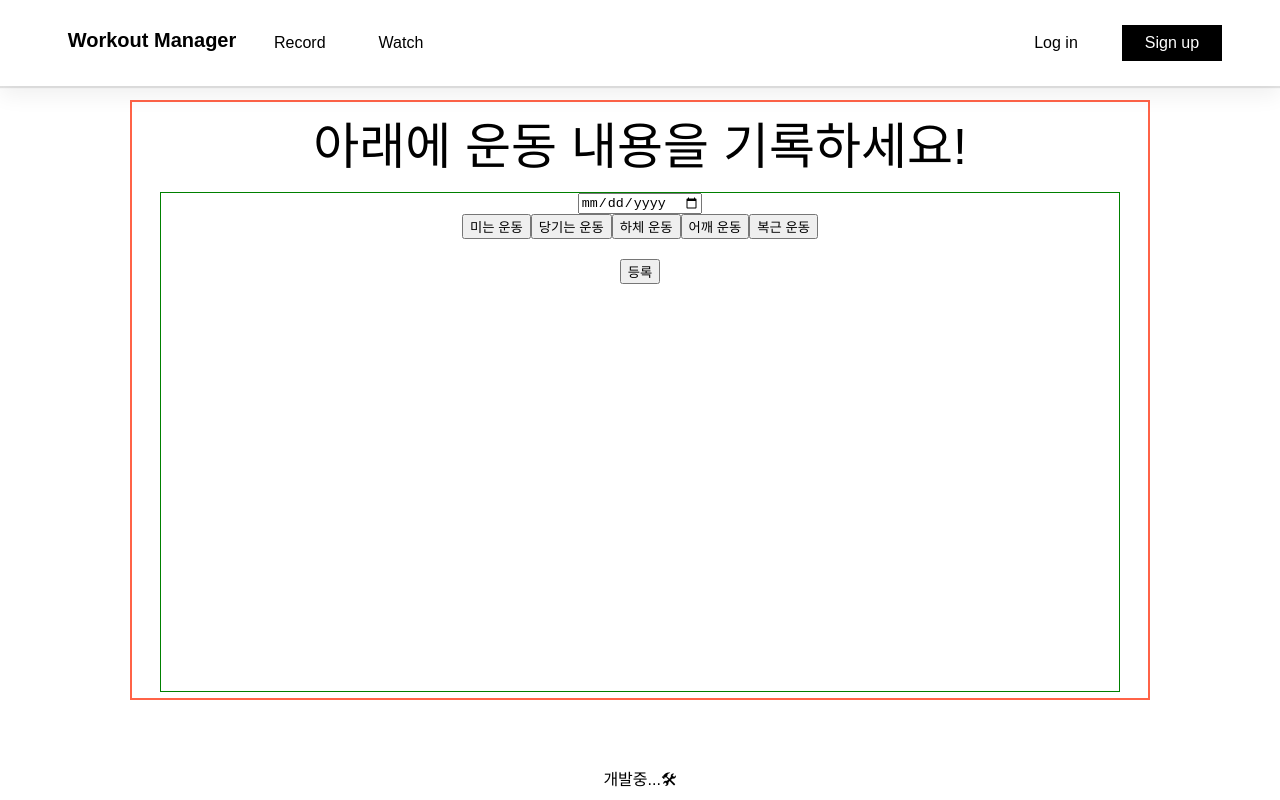
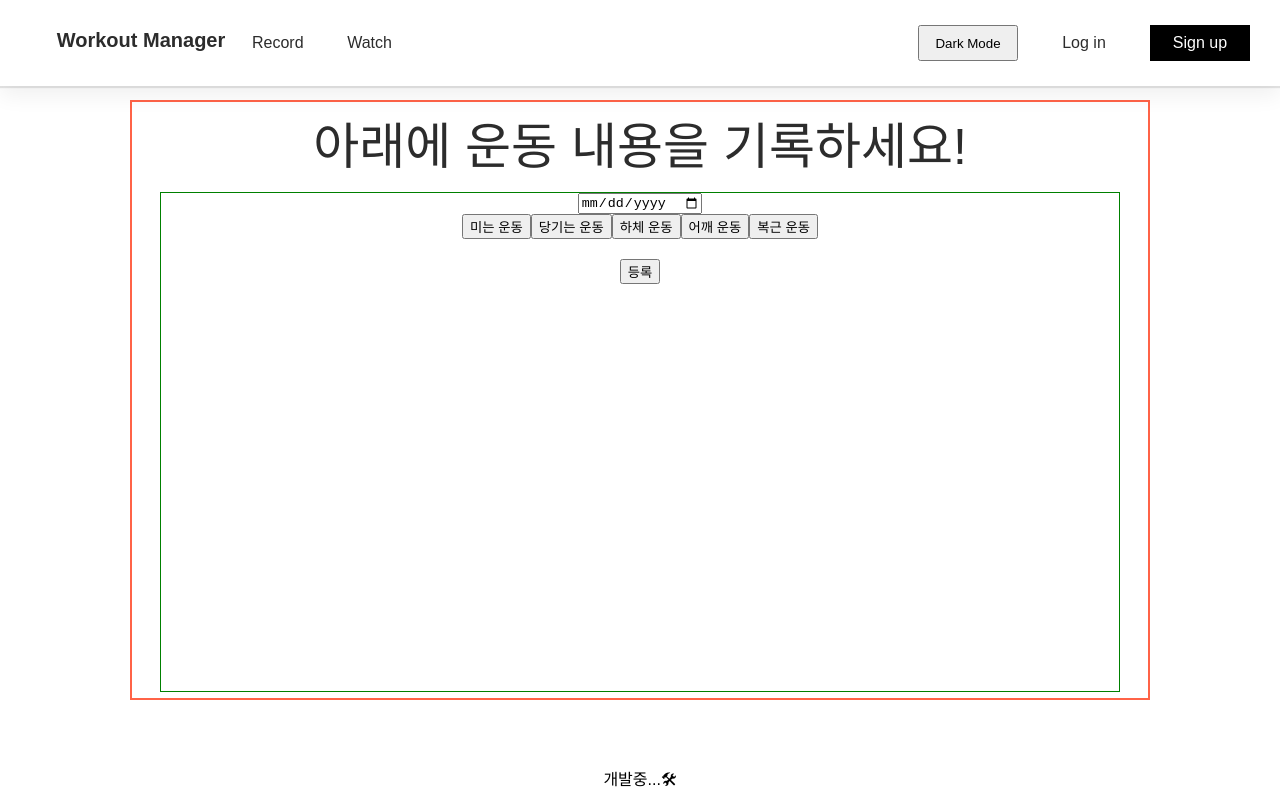
Before and after one commit to wujuno/workout-manager, a React (Create React App) app: page /record in a window 1280 px wide. Built offline with nearby package versions, Linux system fonts and the light colour scheme.

Commit message:
Add darkMode

```diff
--- a/src/Root.tsx
+++ b/src/Root.tsx
@@ -1,5 +1,7 @@
+import { useReactiveVar } from "@apollo/client";
 import { Outlet } from "react-router-dom";
-import styled, { createGlobalStyle } from "styled-components";
+import { createGlobalStyle, ThemeProvider } from "styled-components";
+import { darkModeVar } from "./apollo";
 import Footer from "./components/Footer";
 import Header from "./components/Header"
 
@@ -62,16 +64,30 @@ a {
   color: inherit;
 }
 `
+const lightTheme = {
+	fontColor: "#2c2c2c",
+	bgColor: "white",
+	accentColor:"black",
+  };
+
+const darkTheme = {
+	fontColor: "white",
+	bgColor: "#2c2c2c",
+	accentColor:"white",
+};
 
 
 
 function Root() {
+	const darkMode = useReactiveVar(darkModeVar);
   return (
 	<>
+		<ThemeProvider theme={darkMode ?darkTheme :lightTheme}>
 		<GlobalStyle/>
 		<Header/>
 		<Outlet/>
 		<Footer/>
+		</ThemeProvider>
 	</>
   );
 }
--- a/src/apollo.tsx
+++ b/src/apollo.tsx
@@ -1,3 +1,4 @@
 import { makeVar } from "@apollo/client";
 
 export const loggedInVar = makeVar(false);
+export const darkModeVar = makeVar(false);
--- a/src/components/Header.tsx
+++ b/src/components/Header.tsx
@@ -1,13 +1,15 @@
 import { useReactiveVar } from "@apollo/client/react";
+import { useState } from "react";
 import { Link } from "react-router-dom";
 import styled from "styled-components";
-import { loggedInVar } from "../apollo";
+import { darkModeVar, loggedInVar } from "../apollo";
 
 const Wrapper = styled.nav`
     display:grid;
     grid-template-columns: repeat(5,1fr);
     padding:25px 30px;
-    background-color:white;
+    color: ${(props) => props.theme.fontColor};
+    background-color: ${(props)=> props.theme.bgColor};
     box-shadow: 0 2px 1px rgba(0, 0, 0, 0.1), 0 10px 20px rgba(0, 0, 0, 0.06);
 `;
 //logo
@@ -29,13 +31,13 @@ const Item = styled.li`
 //identification
 const Validation = styled.div`
     display:grid;
-    grid-template-columns: repeat(2,100px);
+    grid-template-columns: repeat(3,100px);
     grid-gap: 1rem;
     text-align:center;
 `;
 const SignUp = styled.div`
-    background-color:black;
-    color:white;
+    background-color:${(props)=> props.theme.accentColor};
+    color:${(props)=> props.theme.bgColor};
     padding: 10px;
 `;
 const LoginIn = styled.div`
@@ -43,8 +45,15 @@ const LoginIn = styled.div`
 `;
 
 
+
 function Header () {
+    const [theme, setTheme] = useState(false);
     const isLoggedIn = useReactiveVar(loggedInVar);
+    const isDark = useReactiveVar(darkModeVar);
+    const themeHanddler = () => {
+            setTheme(prev => !prev)
+            darkModeVar(theme);
+    }
     return (
         <Wrapper>
             <Link to="/">
@@ -57,6 +66,7 @@ function Header () {
                 </Item>
             </Items>
             <Validation>
+                <button onClick={themeHanddler}>{isDark ? "Light Mode" :"Dark Mode"}</button>
                 {isLoggedIn
                 ? <Link to="/">
                     <SignUp onClick={()=>loggedInVar(false)}>Log out</SignUp>
--- a/src/screens/Home.tsx
+++ b/src/screens/Home.tsx
@@ -3,7 +3,8 @@ import styled from "styled-components";
 const Wrapper = styled.div`
     width:100vw;
     height: 100vh;
-
+    background-color: ${(props)=> props.theme.bgColor};
+    color: ${(props) => props.theme.fontColor};
     display: flex;
     justify-content:center;
     position: absolute;
--- a/src/screens/Login.tsx
+++ b/src/screens/Login.tsx
@@ -9,6 +9,8 @@ const Wrapper = styled.div`
     height: 100vh;
     display: flex;
     justify-content:center;
+    background-color: ${(props)=> props.theme.bgColor};
+    color: ${(props) => props.theme.fontColor};
     position: absolute;
     top:0px;
     z-index:-1
--- a/src/screens/Record.tsx
+++ b/src/screens/Record.tsx
@@ -8,6 +8,8 @@ const Wrapper = styled.div`
     height: 100vh;
     display: flex;
     justify-content:center;
+    background-color: ${(props)=> props.theme.bgColor};
+    color: ${(props) => props.theme.fontColor};
     position: absolute;
     top:0px;
     z-index:-1
--- a/src/screens/Signup.tsx
+++ b/src/screens/Signup.tsx
@@ -6,6 +6,8 @@ const Wrapper = styled.div`
     height: 100vh;
     display: flex;
     justify-content:center;
+    background-color: ${(props)=> props.theme.bgColor};
+    color: ${(props) => props.theme.fontColor};
     position: absolute;
     top:0px;
     z-index:-1
```
